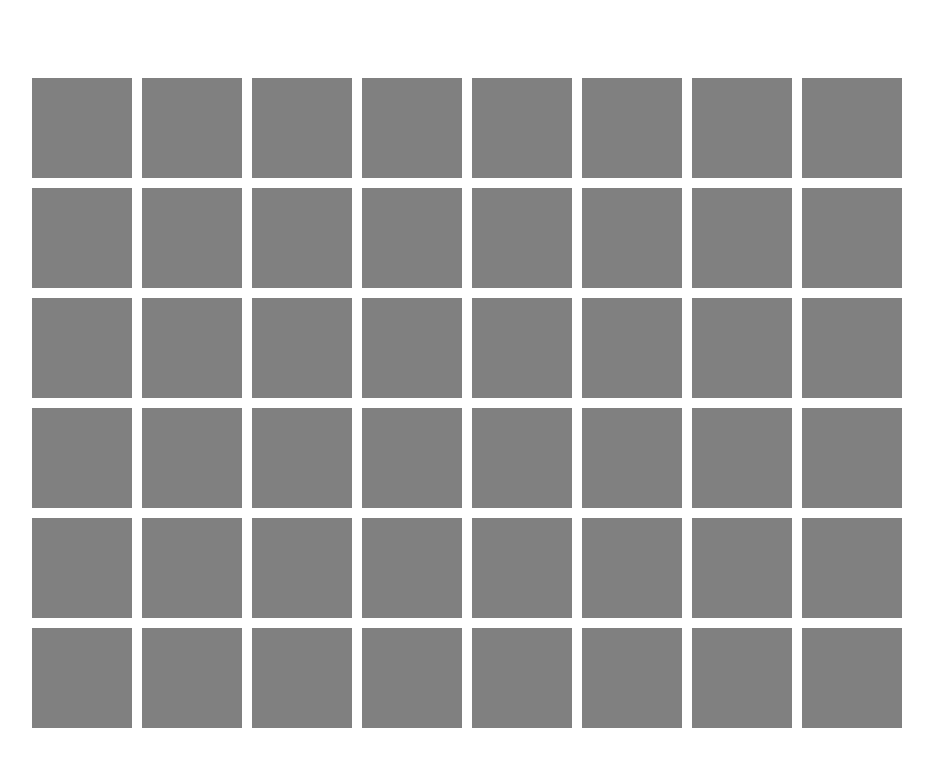
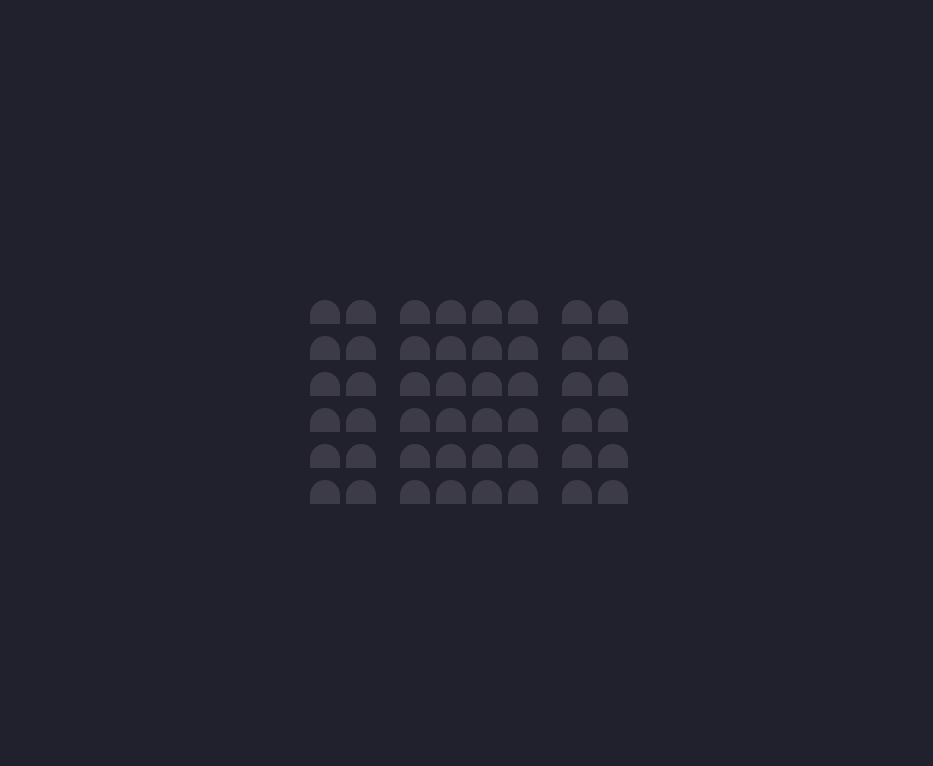
Before and after one commit to jwright90/traversy-20-movies-app, a plain HTML site: page index.html in a window 1280 px wide. Shown: the whole page, without its empty margins (168-1101 px from the left). Drawn offline with Linux system fonts and the light colour scheme.

Commit message:
update seats styles

```diff
--- a/styles.css
+++ b/styles.css
@@ -1,19 +1,41 @@
+:root {
+/* Colors */
+  --dark-blue: #20212C;
+  --seat-neutral: #3D3B47;
+  --seat-selected: #63E5F3;
+  --seat-booked: #fff;
+
+/* Seats */
+  --seat-width: 30px;
+  --seat-height: calc(var(--seat-width)*0.8);
+  --grid-seat-width: calc(var(--seat-width)*1.2);
+  --grid-seat-width-end: calc(var(--seat-width)*1.8);
+}
+
 html, body {
   display: flex;
   flex-direction: column;
   justify-content: center;
   align-items: center;
   min-height: 100vh;
+  background-color: var(--dark-blue);
 }
 
 #seats-container {
   display: grid;
-  grid-template-columns: repeat(8, 110px);
-  grid-template-rows: repeat(6, 110px);
+  grid-template-columns:
+  var(--grid-seat-width)
+  var(--grid-seat-width-end)
+  repeat(3, var(--grid-seat-width))
+  var(--grid-seat-width-end)
+  repeat(2, var(--grid-seat-width));
+
+  grid-template-rows: repeat(6, var(--grid-seat-width));
 }
 
 .seat {
-  height: 100px;
-  width: 100px;
-  background-color: grey;
+  height: var(--seat-height);
+  width: var(--seat-width);
+  background-color: var(--seat-neutral);
+  border-radius: calc(var(--seat-width)*2) calc(var(--seat-width)*2) 0 0;
 }
```
